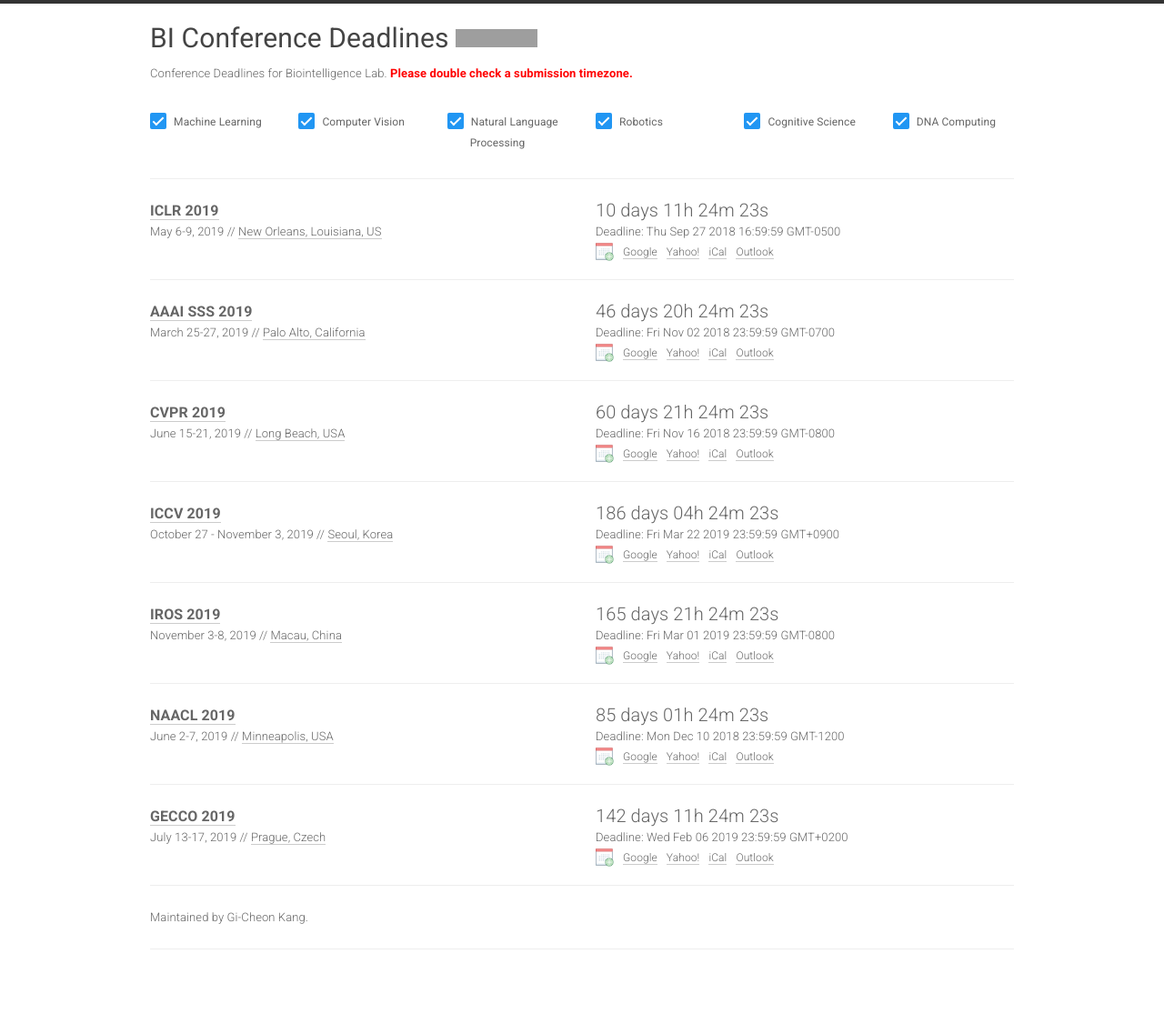
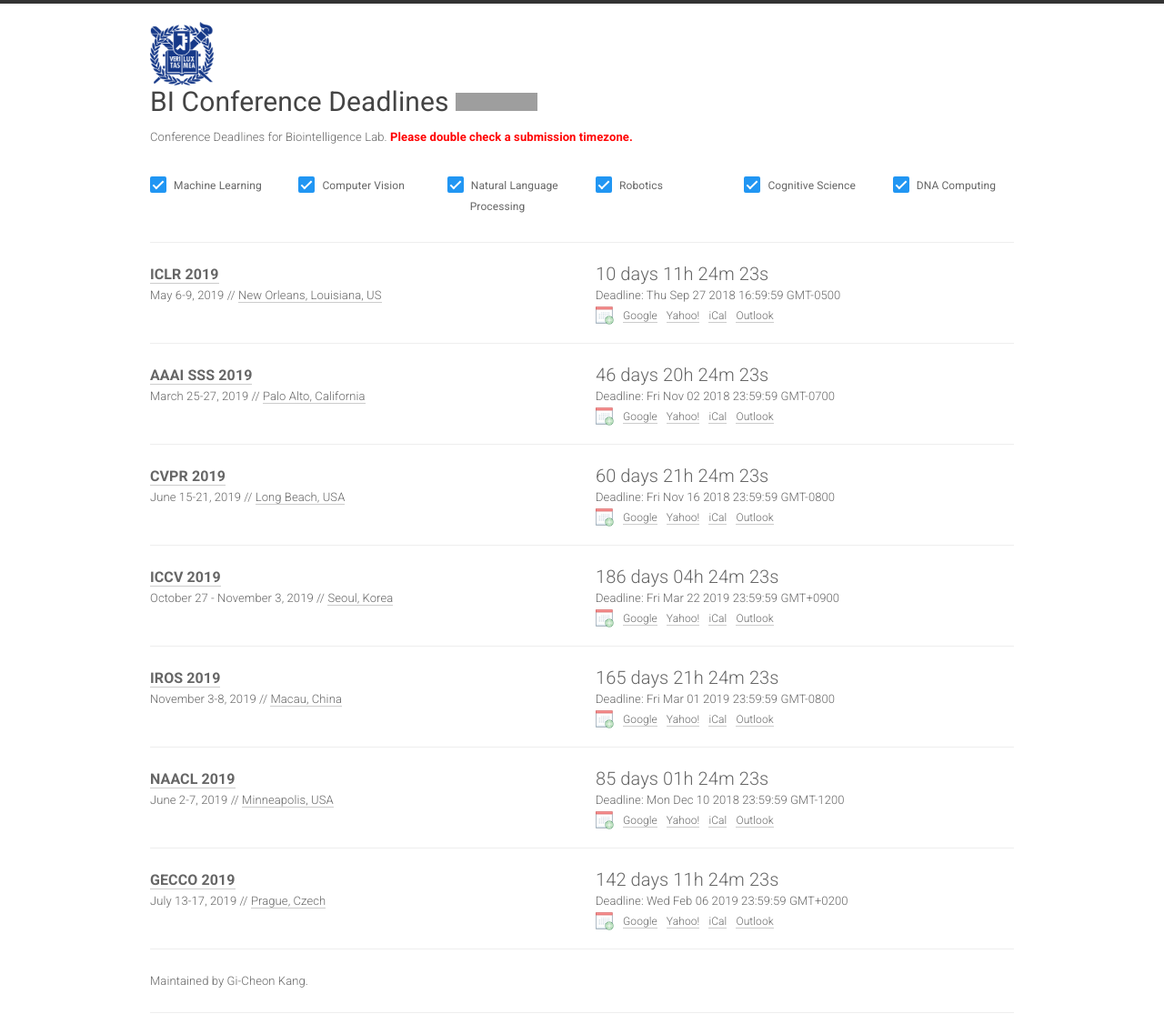
Before and after one commit to biconf/biconf.github.io, a Jekyll site: the page built from index.html, in a window 1280 px wide. Shown: the whole page at 91% size. Built offline with Jekyll 4.4.1, drawn with Linux system fonts in a browser that asks for light colours; nearby versions of some CDN libraries; before the commit the page ends 1067 px from its top, so only the background shows below that; grey boxes are pictures that could not be loaded.

Commit message:
Update home.html

```diff
--- a/_layouts/home.html
+++ b/_layouts/home.html
@@ -25,8 +25,8 @@
             <div class="row">
                 <div class="col-xs-12 col-sm-8">
                   <h1>
-                    <div style = "padding: 0px 20px 0px 0px"
-                    <img src="/static/img/snu.gif" width="70px" height="70px">{{ site.title }}
+                    <div style = "padding: 0px 20px 0px 0px">
+                      <img src="/static/img/snu.gif" width="70px" height="70px"></div>{{ site.title }}
                     <iframe src="https://ghbtns.com/github-btn.html?user={{ site.github_username }}&repo={{ site.github_repo }}&type=star&count=true" frameborder="0" scrolling="0" width="170px" height="20px"></iframe>
                   </h1>
                 </div>
```
